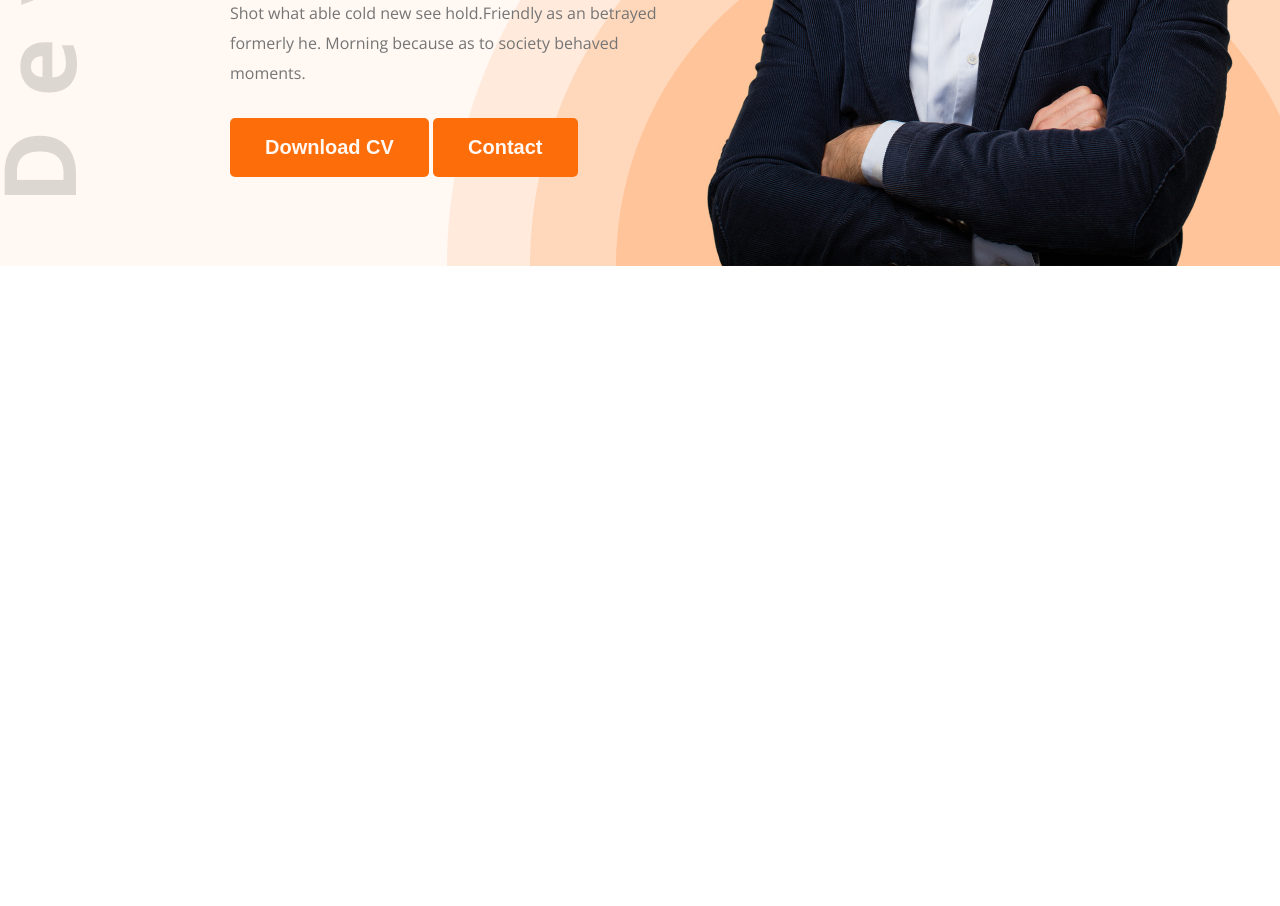
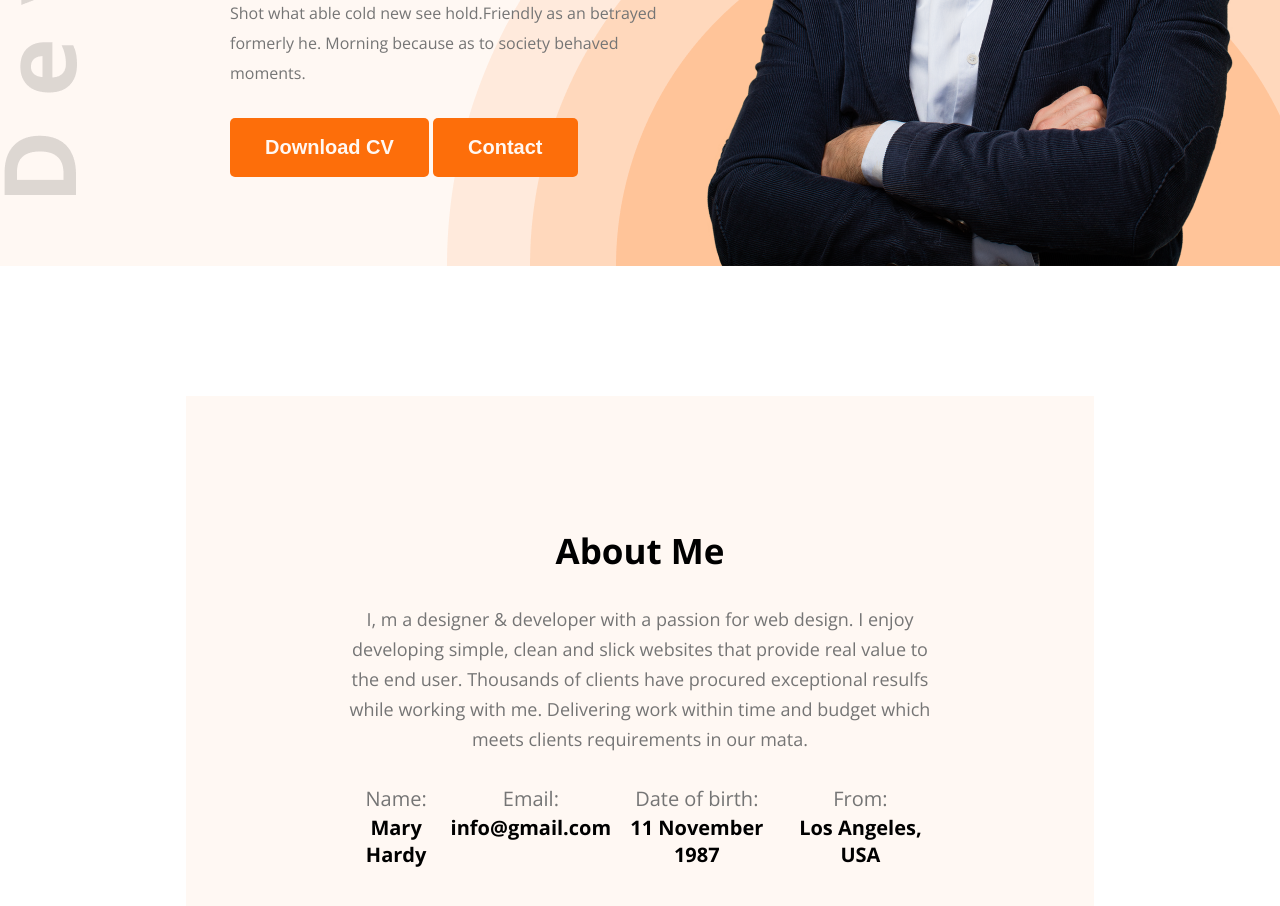
Before and after one commit to Raj-Talukder-debug/hero-dev-code, a plain HTML site: page index.html in a window 1280 px wide. Shown: the part 568-1474 px from the top of the page. Before the commit the page ends 834 px from the top, so only its background shows below. Drawn offline with nearby package versions, Linux system fonts and the light colour scheme.

Commit message:
2nd header section

```diff
--- a/index.html
+++ b/index.html
@@ -37,5 +37,35 @@
             </div>
         </section>
     </header>
+
+    <section id="about">
+    <div class="about-content">
+        <div class="section-heading">
+            <h2>About Me</h2>
+            <p>I, m a designer & developer with a passion for web design. I enjoy developing simple, clean and slick websites that provide real value to the end user. Thousands of clients have procured exceptional resulfs while working with me. Delivering work within time and budget which meets clients requirements in our mata.</p>
+        </div>
+        <div class="about-info">
+            <div class="info-card">
+                <p>Name:</p>
+                <h4>Mary Hardy</h4>
+            </div>
+
+            <div class="info-card">
+                <p>Email:</p>
+                <h4>info@gmail.com</h4>
+            </div>
+            <div class="info-card">
+                <p>Date of birth:</p>
+                <h4>11 November 1987</h4>
+            </div>
+            <div class="info-card">
+                <p>From:</p>
+                <h4>Los Angeles, USA</h4>
+            </div>
+        </div>
+    </div>
+</section>
+
+
 </body>
 </html>
--- a/style.css/portfolio.css
+++ b/style.css/portfolio.css
@@ -28,6 +28,28 @@
     cursor: pointer;
 
 }
+
+
+#about .section-heading{
+    max-width: 827px;
+    text-align: center;
+}
+
+.section-heading h2{
+    font-size: 35px;
+    margin-bottom: 30px;
+
+}
+.section-heading p{
+    font-size: 18px;
+    margin-bottom: 30px;
+    line-height: 30px;
+    color: #757575;
+}
+
+
+
+
 
 
 /* main style */
@@ -101,3 +123,40 @@
     max-width: 585px;
     vertical-align: middle;
 }
+
+
+
+#about{
+    padding-top: 130px;
+
+}
+
+#about .about-content{
+    width: 71%;
+    max-width: 1140px;
+    margin: 0 auto;
+    text-align: center;
+    background-color: #FFF8F3;
+    padding: 131px 156px;
+}
+
+
+
+#about .about-content .about-info{
+
+    display: flex;
+    justify-content: space-around;
+}
+
+.about-info .info-card p{
+    font-size: 20px;
+    line-height: 30px;
+    color: #757575;
+}
+
+.about-info .info-card h4{
+
+    font-size: 20px;
+
+
+}
```
